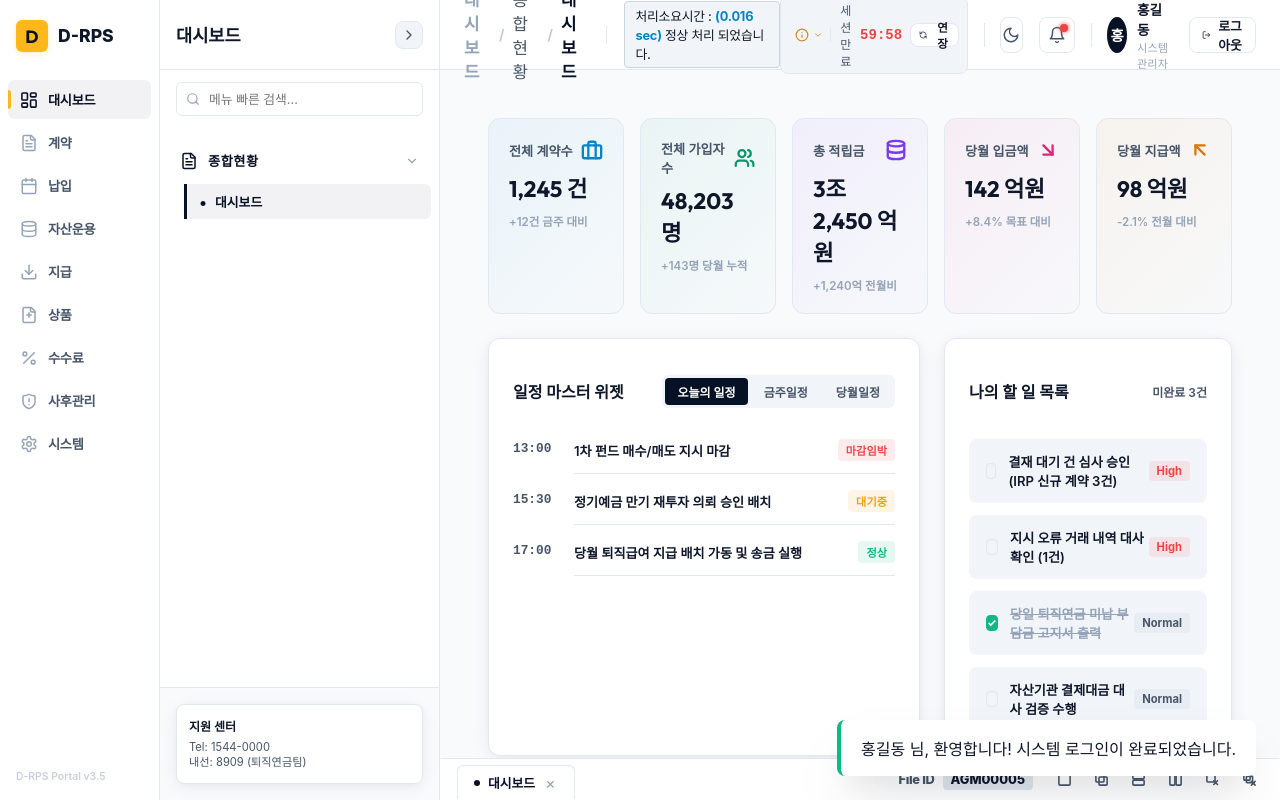
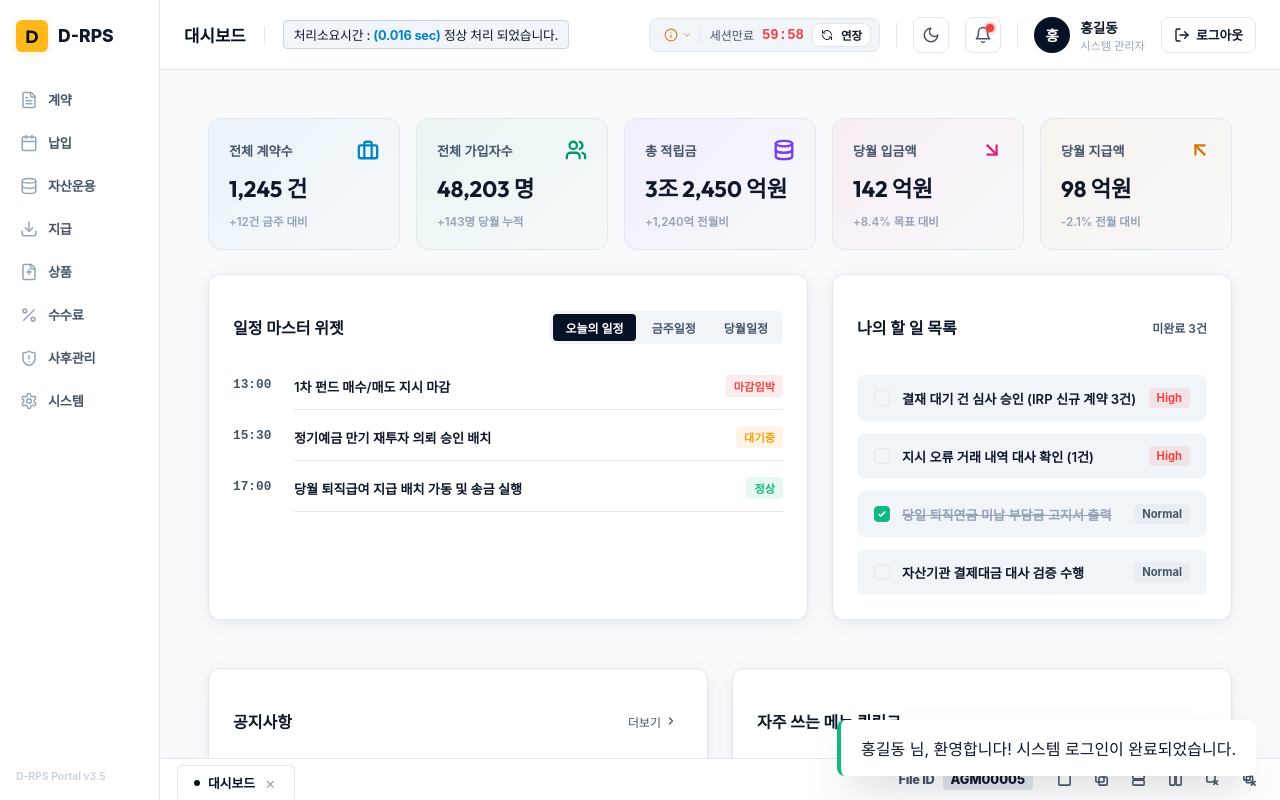
Before and after one commit to uneechung-lab/d-rps, a React (Vite) app: page / in a window 1280 px wide. Both pictures are taken after a click on the button "로그인". Built offline with nearby package versions, Linux system fonts and the light colour scheme; a web font is replaced by a local one.

Commit message:
refactor: remove dashboard from 1-depth menu list and dynamically hide 2-depth Sidebar when dashboard is active

```diff
--- a/src/App.jsx
+++ b/src/App.jsx
@@ -299,6 +299,7 @@ function App() {
       <Depth1Menu activeDepth1={activeDepth1} onDepth1Select={handleDepth1Select} collapsed={depth1Collapsed} />
 
       {/* Sidebar Navigation */}
+      {activeTab !== '대시보드' && (
         <Sidebar
           activeTab={activeTab}
           onTabSelect={handleSidebarTabSelect}
@@ -306,6 +307,7 @@ function App() {
           collapsed={depth1Collapsed}
           onToggleCollapse={() => setDepth1Collapsed(!depth1Collapsed)}
         />
+      )}
 
       {/* Main content body panel */}
       <div className="main-content">
--- a/src/components/Header.jsx
+++ b/src/components/Header.jsx
@@ -44,15 +44,21 @@ const Header = ({ user, isDark, onThemeToggle, onLogout, addNotification, active
       {/* Left side: Premium Dynamic Breadcrumbs & Process Banner */}
       <div style={styles.leftSection}>
         <div style={styles.breadcrumb}>
-          <span style={styles.breadcrumbHome}>{activeDepth1}</span>
-          {parentTitle && (
+          {activeTab === '대시보드' ? (
+            <span style={styles.breadcrumbActive}>대시보드</span>
+          ) : (
             <>
+              <span style={styles.breadcrumbHome}>{activeDepth1}</span>
+              {parentTitle && (
+                <>
+                  <span style={styles.breadcrumbSeparator}>/</span>
+                  <span style={styles.breadcrumbParent}>{parentTitle}</span>
+                </>
+              )}
               <span style={styles.breadcrumbSeparator}>/</span>
-              <span style={styles.breadcrumbParent}>{parentTitle}</span>
+              <span style={styles.breadcrumbActive}>{activeTab || 'IRP 계약등록'}</span>
             </>
           )}
-          <span style={styles.breadcrumbSeparator}>/</span>
-          <span style={styles.breadcrumbActive}>{activeTab || 'IRP 계약등록'}</span>
         </div>
 
         <div style={styles.verticalDivider} />
--- a/src/menuData.jsx
+++ b/src/menuData.jsx
@@ -12,7 +12,6 @@ import {
 } from './assets/icons';
 
 export const depth1Menus = [
-  { id: 'dashboard', name: '대시보드', icon: (props) => <LayoutDashboardIcon {...props} /> },
   { id: 'contract', name: '계약', icon: (props) => <FileTextIcon {...props} /> },
   { id: 'payment', name: '납입', icon: (props) => <CalendarIcon {...props} /> },
   { id: 'asset', name: '자산운용', icon: (props) => <DatabaseIcon {...props} /> },
@@ -24,15 +23,6 @@ export const depth1Menus = [
 ];
 
 export const menuDataMap = {
-  대시보드: [
-    {
-      id: 'dashboard-mgmt',
-      title: '종합현황',
-      items: [
-        { id: 'dashboard-main', name: '대시보드' }
-      ]
-    }
-  ],
   계약: [
     {
       id: 'customer',
```
Lines whose indentation alone changed are shown as unchanged.
